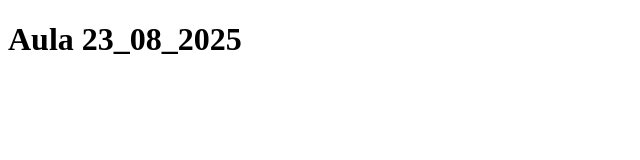
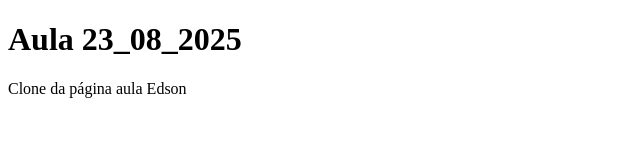
Before and after one commit to edsonwf/aulagetsabado, a plain HTML site: page index.html in a window 1280 px wide. Shown: the whole page, without its empty margins (0-640 px from the left). Drawn offline with Linux system fonts and the light colour scheme.

Commit message:
alteração Geraldo

```diff
--- a/index.html
+++ b/index.html
@@ -8,5 +8,7 @@
 <body>
     <h1>Aula 23_08_2025</h1>
 
+    <p>Clone da página aula Edson</p>
+
 </body>
 </html>
```
